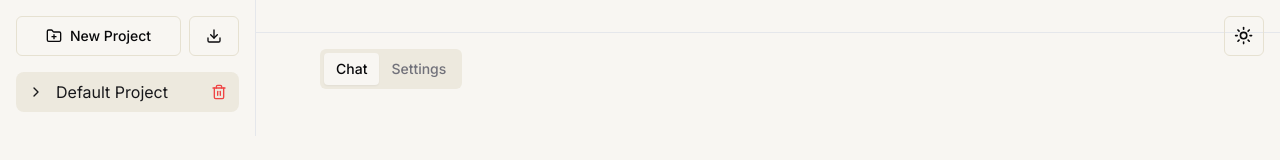
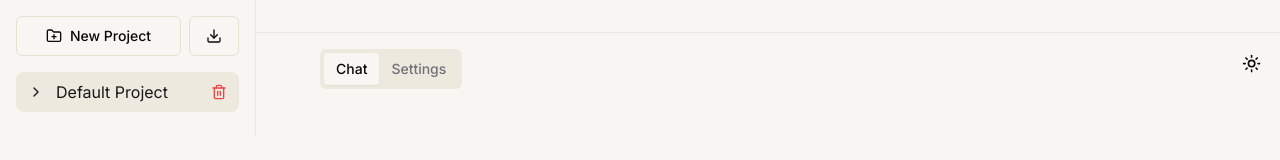
Before and after one commit to nick1udwig/kibitz, a Next.js app: page / in a window 1280 px wide. Shown: the top 160 px of the page. Built offline with nearby package versions, Linux system fonts and the light colour scheme.

Commit message:
resolve #23

```diff
--- a/src/components/LlmChat/ThemeToggle.tsx
+++ b/src/components/LlmChat/ThemeToggle.tsx
@@ -11,8 +11,8 @@ export function ThemeToggle() {
   return (
     <DropdownMenu>
       <DropdownMenuTrigger asChild>
-        <div className="absolute top-4 right-4">
-          <Button variant="outline" size="icon">
+        <div className="absolute top-11 right-2 z-10">
+          <Button variant="ghost" size="icon">
             <Sun className="h-[1.2rem] w-[1.2rem] rotate-0 scale-100 transition-all dark:-rotate-90 dark:scale-0" />
             <Moon className="absolute h-[1.2rem] w-[1.2rem] rotate-90 scale-0 transition-all dark:rotate-0 dark:scale-100" />
             <span className="sr-only">Toggle theme</span>
```
